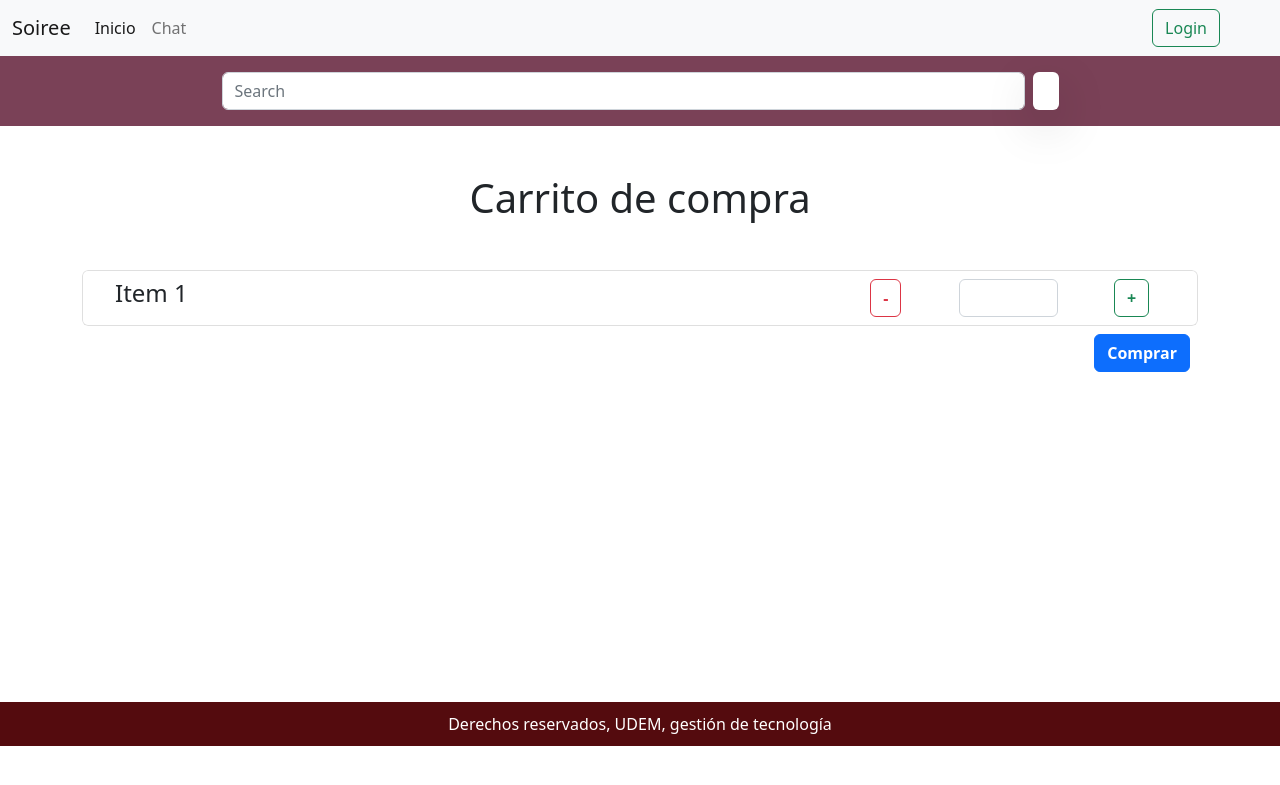
After one commit to Cuevas2402/event-plus, a Python web app: template app/templates/pages/cart.html in a window 1280 px wide. The commit adds this page. Shown: the top 785 px of the page. Run offline with Jinja, Linux system fonts and the light colour scheme; the template is opened without the code that fills it, so the values that code supplies are empty; some libraries are stand-ins or nearby versions.

Commit message:
Añadir plantilla del carrito

```diff
--- a/app/__init__.py
+++ b/app/__init__.py
@@ -20,4 +20,4 @@ app.config['MYSQL_DB'] = os.getenv('MYSQL_DB')
 
 mysql = MySQL(app)
 
-from app import main_page, credentials, filters, chat, item
+from app import main_page, credentials, filters, chat, item, cart
--- a/app/templates/components/navbar.html
+++ b/app/templates/components/navbar.html
@@ -24,7 +24,7 @@
                         </button>
                         <ul class="dropdown-menu">
                             <li><a class="dropdown-item" href="#">Perfil</a></li>
-                            <li><a class="dropdown-item" href="#">Carritio</a></li>
+                            <li><a class="dropdown-item" href="{{ url_for('show_cart') }}">Carritio</a></li>
                         </ul>
                     </div>
                     <button id="btn-logout" class="btn btn-outline-danger mx-2">Log out</button>
--- /dev/null
+++ b/app/templates/pages/cart.html
@@ -0,0 +1,79 @@
+{% extends "layout.html" %}
+
+{% block title %} Soiree Log in {% endblock %}
+
+{% block head %}
+	{{ super() }}
+
+{% endblock %}
+
+{% block heading %} Chat {% endblock %}
+
+{% block main %}
+    <div class="container" style="height: 33rem;">
+        <center>
+            <h1 class="my-5">Carrito de compra</h1>
+        </center>
+
+        <ul class="list-group w-100" style="max-height: 18rem; overflow-y: auto;">
+            <li class="list-group-item">
+                <div class="row">
+
+                    <div class="ml-1 col-8">
+						<h4 class="mx-3">Item 1</h4>
+                    </div>
+
+                    <div class="col-4">
+                    	<div class="row">
+
+							<div class="col">
+
+								<center>
+									<button type="button" class="btn btn-outline-danger"><b> - </b></button>
+								</center>
+
+							</div>
+
+							<div class="col">
+
+								<center>
+									<input type="number" min="0" class="cantidad form-control">
+								</center>
+
+							</div>
+
+							<div class="col">
+
+								<center>
+									<button type="button" class="btn btn-outline-success"><b> + </b></button>
+								</center>
+
+							</div>
+                       </div>
+                    </div>
+
+                </div>
+
+            </li>
+
+          </ul>
+
+		  <div class="d-flex flex-row-reverse">
+
+				<div class="p-2">
+					<button type="button" class="btn btn-primary"><b> Comprar </b></button>
+				</div>
+
+		  </div>
+    </div>
+
+{% endblock %}
+
+{% block js %}
+
+    {{ super() }}
+    <script>
+
+    </script>
+
+{% endblock %}
```
Also changed, not shown: app/cart.py (added, +9 -0 lines).
